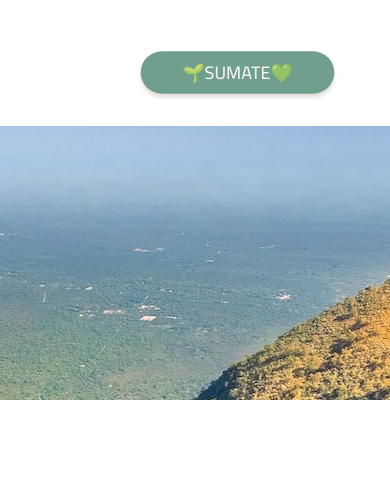
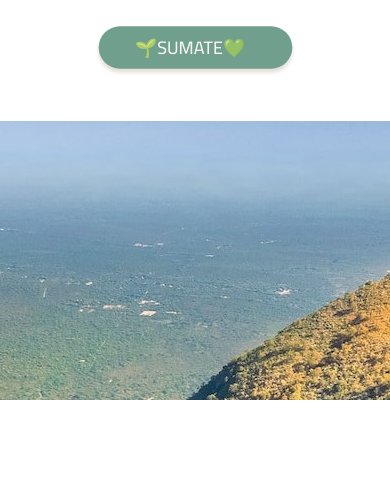
Before and after one commit to Fatima77D/Fundacion-Garabato, a plain HTML site: page index.html in a window 390 px wide. Shown: the part 93-570 px from the top of the page. Drawn offline with Linux system fonts and the light colour scheme.

Commit message:
index arreglado?

```diff
--- a/css/style.css
+++ b/css/style.css
@@ -1606,6 +1606,7 @@ header img[alt="menu"]{
     header nav .nav-cosas a{
        height: 45px;
        font-size: large;
+       color: #000;
 
     }
   header div button{
@@ -1629,8 +1630,9 @@ header img[alt="menu"]{
     -webkit-animation: pulse 1.9s infinite;
     opacity: 0.8;
     margin-top: 75px;
-    margin-left: 130px;
-    margin-bottom: 30px;
-    justify-content: center;
-  }
-}
+
+    margin: auto;
+    margin-bottom: 50px;
+    margin-top: 50px;
+  }
+}
```
